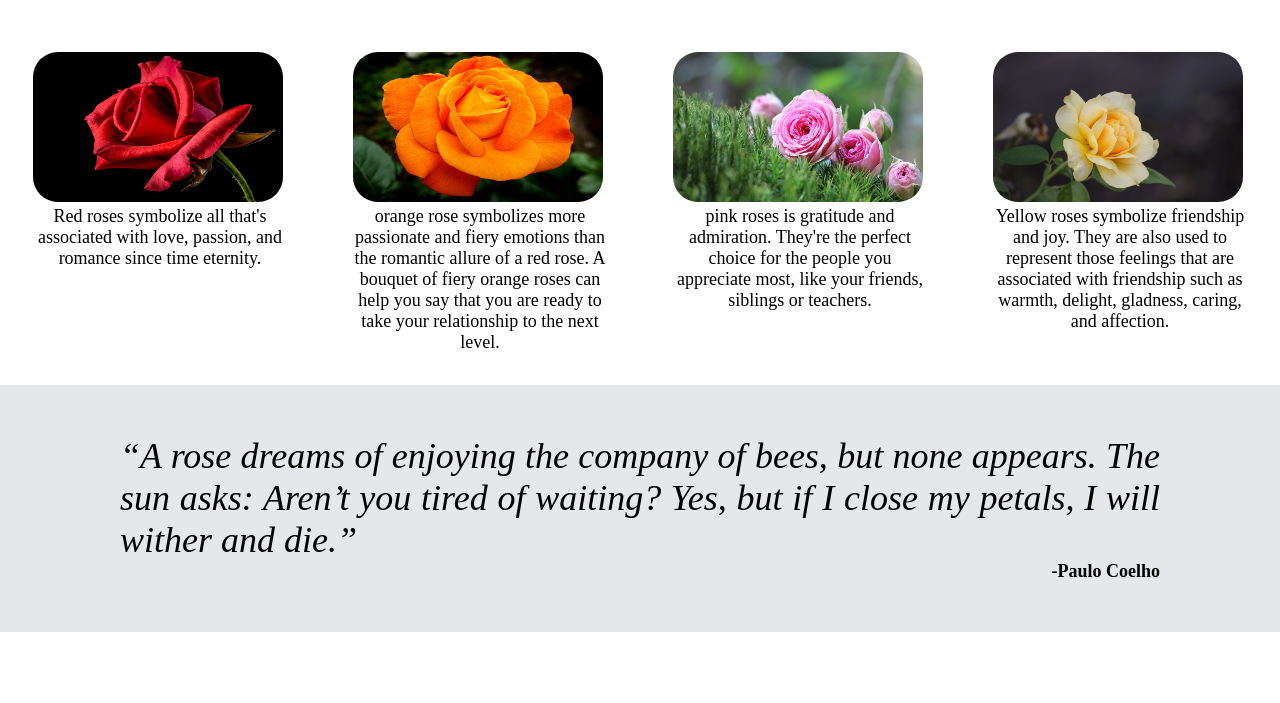
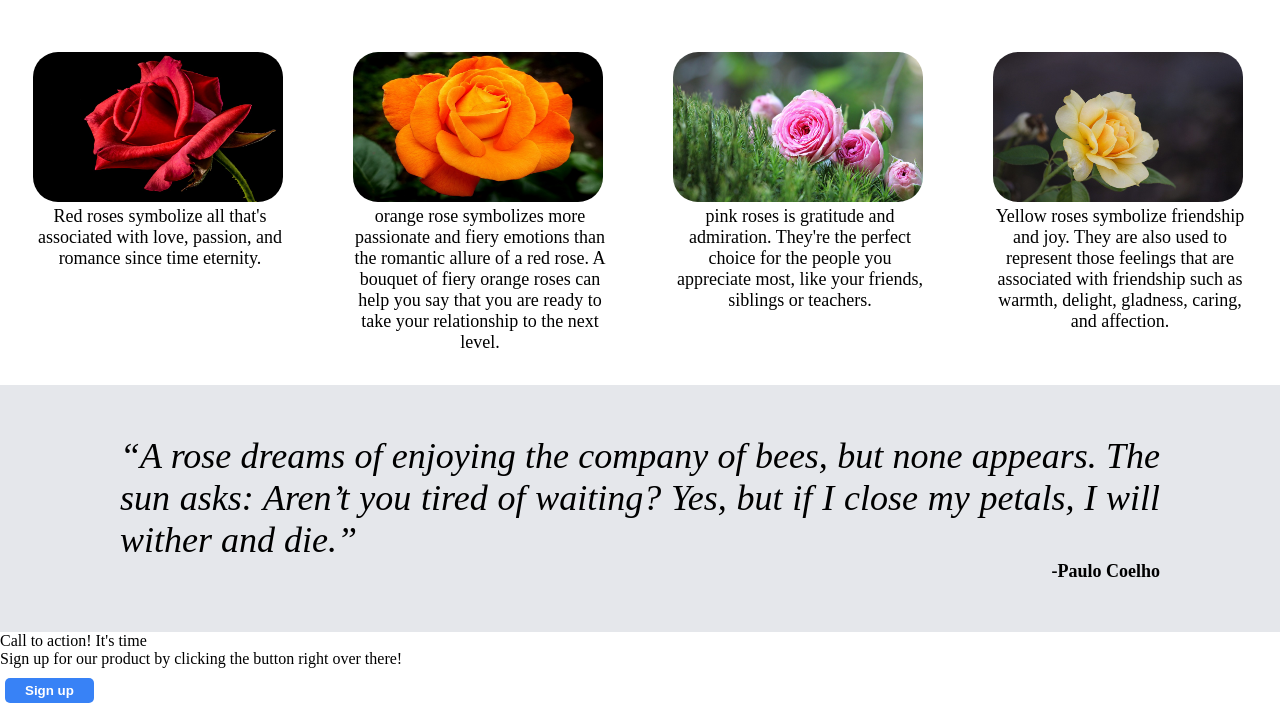
Before and after one commit to Angeleam31/landing-page, a plain HTML site: page index.html in a window 1280 px wide. Shown: the part 540-1243 px from the top of the page. Before the commit the page ends 1172 px from the top, so only its background shows below. Drawn offline with Linux system fonts and the light colour scheme.

Commit message:
Added class for bottom of the web page

```diff
--- a/index.html
+++ b/index.html
@@ -53,6 +53,14 @@ with different class on it, to make the design more possible-->
        <p >-Paulo Coelho</p>
     </div>
     </div>
+
+    <div class="bottom">
+        <div class="bottom-text">
+            <p>Call to action! It's time</p>
+            <p>Sign up for our product by clicking the button right over there!</p>
+        </div>
+        <button>Sign up</button>
+    </div>
     </main>
 </body>
 </html>
```
